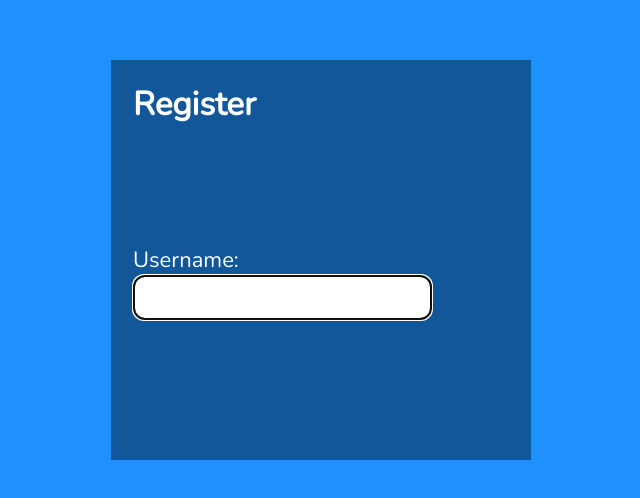
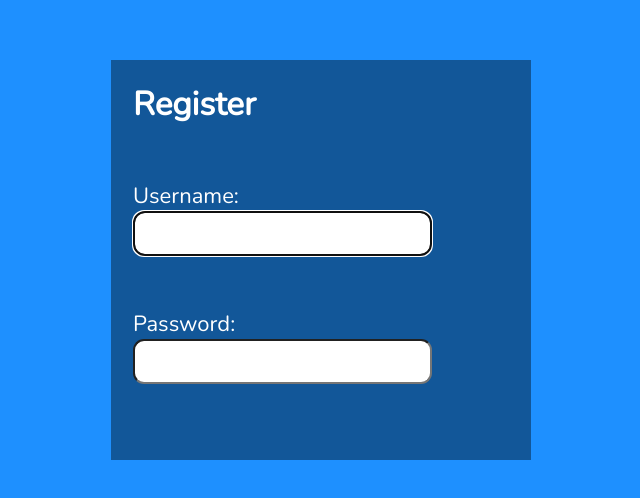
Before and after one commit to Remontz/ReactLogin, a React (Create React App) app: page / in a window 1280 px wide. Shown: the part 140-638 px from the top of the page, without its empty margins (319-959 px from the left). Built offline with nearby package versions, Linux system fonts and the light colour scheme.

Commit message:
password input completed

```diff
--- a/package.json
+++ b/package.json
@@ -8,7 +8,7 @@
     "@fortawesome/react-fontawesome": "^0.2.0",
     "react": "^18.2.0",
     "react-dom": "^18.2.0",
-    "react-scripts": "5.0.1"
+    "react-scripts": "^2.1.3"
   },
   "scripts": {
     "start": "react-scripts start",
@@ -33,5 +33,8 @@
       "last 1 firefox version",
       "last 1 safari version"
     ]
+  },
+  "devDependencies": {
+    "@babel/plugin-proposal-private-property-in-object": "^7.21.11"
   }
 }
--- a/src/Register.js
+++ b/src/Register.js
@@ -89,6 +89,33 @@
                     Letters, numbers, underscores, hyphens allowed.
                 </p>
             </label>
+
+            <label htmlFor='password'>
+                Password:
+                <span className={validPwd ? 'valid' : 'hide'}>
+                    <FontAwesomeIcon icon={faCheck} />
+                </span>
+                <span className={validPwd || !pwd ? 'hide' : 'invalid'}>
+                    <FontAwesomeIcon icon={faTimes} />
+                </span>
+
+                <input
+                    type='password'
+                    id='password'
+                    onChange={(e) => setPwd(e.target.value)}
+                    required
+                    aria-invalid={validPwd ? 'false' : 'true'}
+                    aria-describedby='pwdnote'
+                    onFocus={() => setPwdFocus(true)}
+                    onBlur={() => setPwdFocus(false)}
+                />
+                <p id='pwdnote' className={pwdFocus && !validPwd ? 'instructions' : 'offscreen'} >
+                    <FontAwesomeIcon icon={faInfoCircle} />
+                    8 to 24 characters.<br />
+                    Must include uppercase and lowercase letters, a number and a special character.<br />
+                    Allowed special characters: <span aria-label='exclamation mark'>!</span> <span aria-label='at symbol'>@</span> <span aria-label='hashtag'>#</span> <span aria-label='dollar sign'>$</span> <span aria-label='percent'>%</span>
+                </p>
+            </label>
         </form>
     </section>
   )
```
Also changed, not shown: 1 other file (tests, documents, lock files or other folders).
